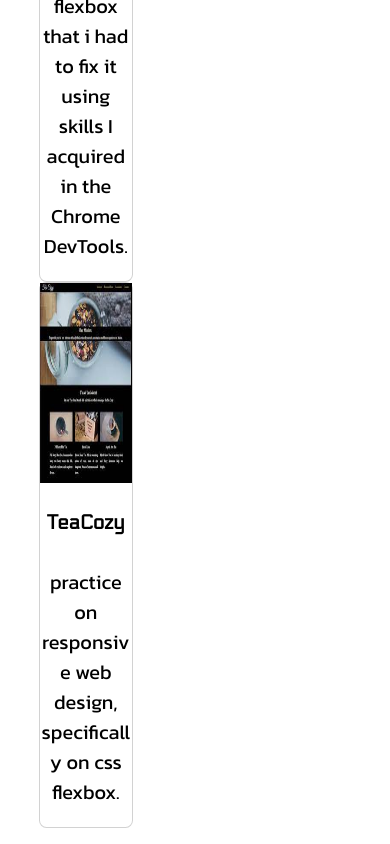
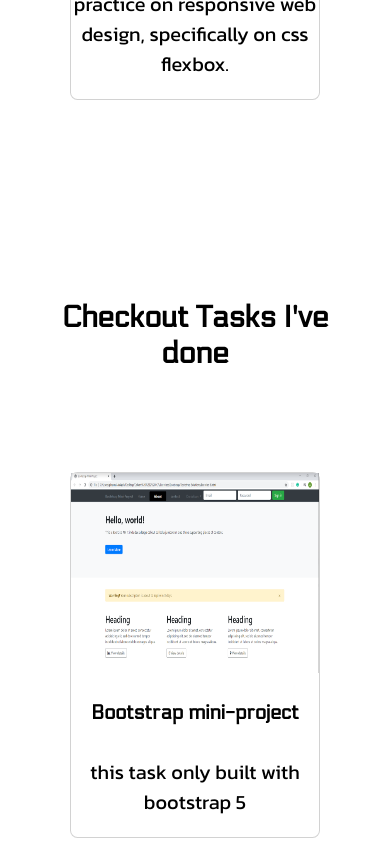
Before and after one commit to hamzajuwaihan/portfolio, a plain HTML site: page Source Code/pages/showcase/projects.html in a window 390 px wide. Shown: the part 2171-3015 px from the top of the page. Drawn offline with Linux system fonts and the light colour scheme.

Commit message:
complete projects page

```diff
--- a/Source Code/css/projects/projects.css
+++ b/Source Code/css/projects/projects.css
@@ -15,6 +15,7 @@
     margin-top: 100px;
 
 }
+
 .projects h2 , .tasks h2{
     text-align: center;
     margin-bottom: 50px;
@@ -59,10 +60,22 @@
 }
 
 
-@media screen and (max-width:750px) {
-    .cards {
-        flex-direction: column;
-    }
+@media screen and (max-width:900px) {
+   .tasks , .projects {
+    flex-direction: column;
+    justify-content: center;
+    align-items: center;
+   }
+   .cards {
+    flex-direction: column;
+    justify-content: center;
+    align-items: center;
+   }
+   .card {
+    width: 80%;
+    margin-top: 50px;
+   }
+
 }
 
 
```
